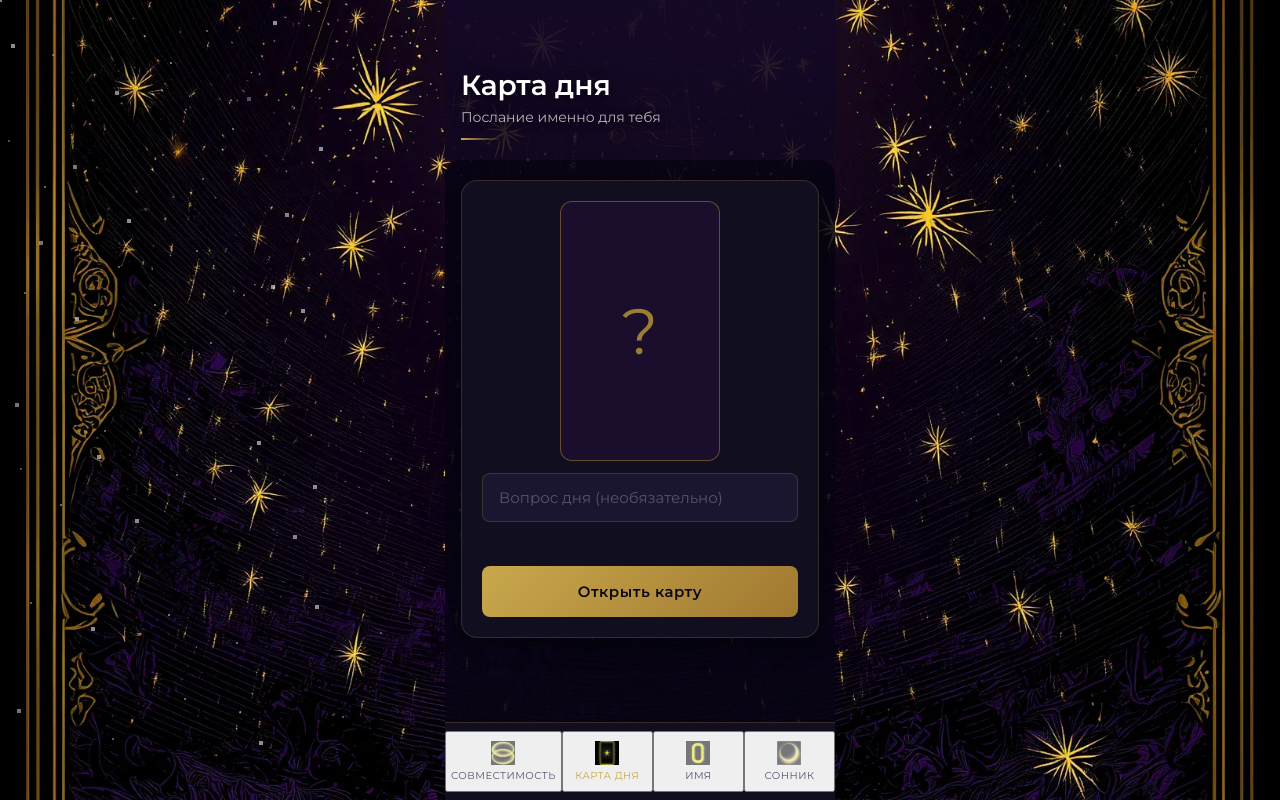
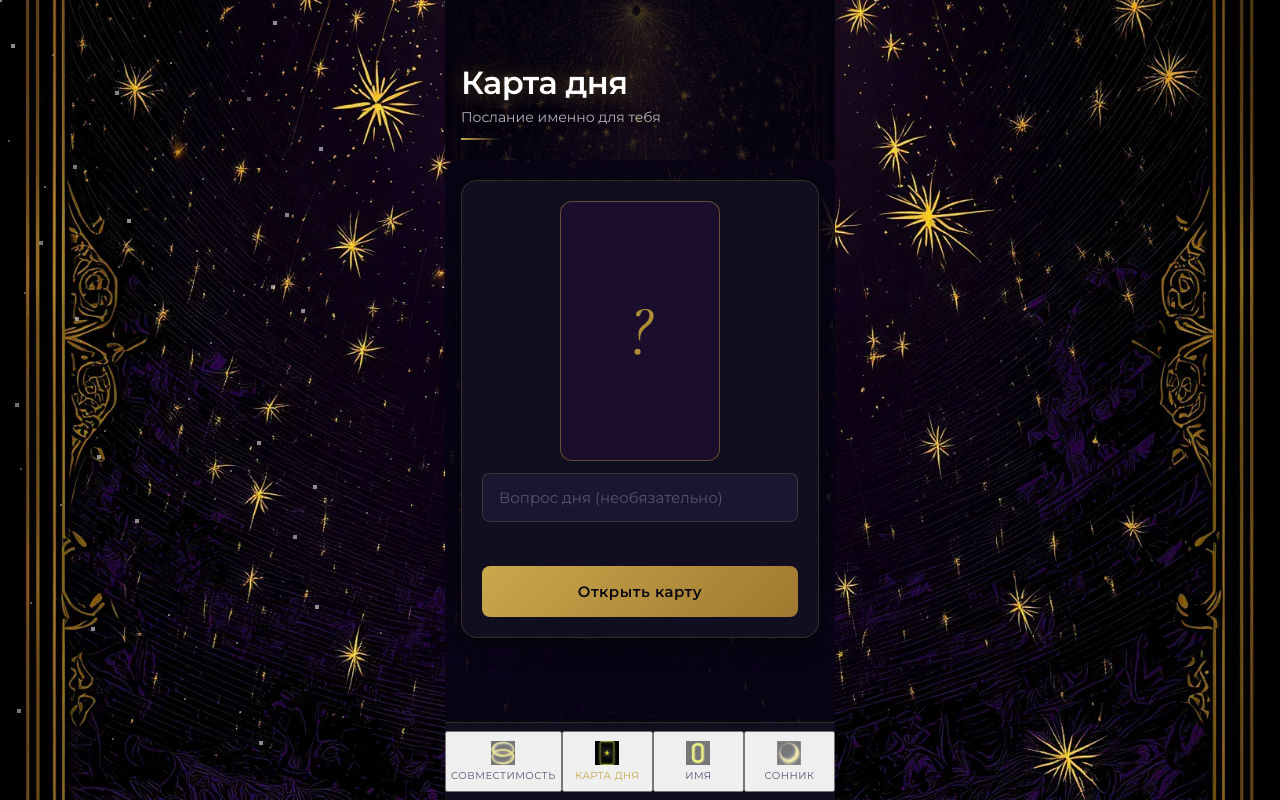
Before and after one commit to gerogiresasha/max-esoteric, a plain HTML site: page index.html in a window 1280 px wide. Both pictures are taken after a click on the button "КАРТА ДНЯ". Drawn offline with nearby package versions, Linux system fonts and the light colour scheme.

Commit message:
restore card icon, header bg with overlay, title glow

```diff
--- a/css/style.css
+++ b/css/style.css
@@ -154,7 +154,10 @@ body::before{
 }
 
 .screen-header{
-  background:linear-gradient(180deg, rgba(20, 8, 40, 0.95) 0%, rgba(15, 6, 30, 0.85) 100%);
+  background-image:url('../assets/backgrounds/bg-main.webp');
+  background-size:cover;
+  background-position:center top;
+  position:relative;
   padding:24px 16px 20px;
   min-height:160px;
   display:flex;
@@ -162,12 +165,26 @@ body::before{
   justify-content:flex-end;
 }
 
+.screen-header::before {
+  content:'';
+  position:absolute;
+  inset:0;
+  background:rgba(8, 3, 20, 0.72);
+  z-index:0;
+}
+
+.screen-header > * {
+  position:relative;
+  z-index:1;
+}
+
 .screen-title{
   font-family:var(--font-ui);
-  font-size:28px;
+  font-size:32px;
   font-weight:600;
   color:#FFFFFF;
-  text-shadow:0 2px 12px rgba(0,0,0,0.8);
+  letter-spacing:-0.5px;
+  text-shadow:0 0 20px rgba(212, 175, 55, 0.4);
   margin:0 0 6px;
 }
 
@@ -445,11 +462,11 @@ input[type="date"].input-field{
 }
 
 .card-placeholder-icon {
-  font-family: 'Montserrat', sans-serif;
-  font-size: 64px;
-  font-weight: 300;
+  font-family:'Cormorant Garamond', serif;
+  font-size:72px;
+  font-style:italic;
   color: #D4AF37;
-  opacity: 0.7;
+  opacity:0.8;
   line-height:1;
 }
 
```
